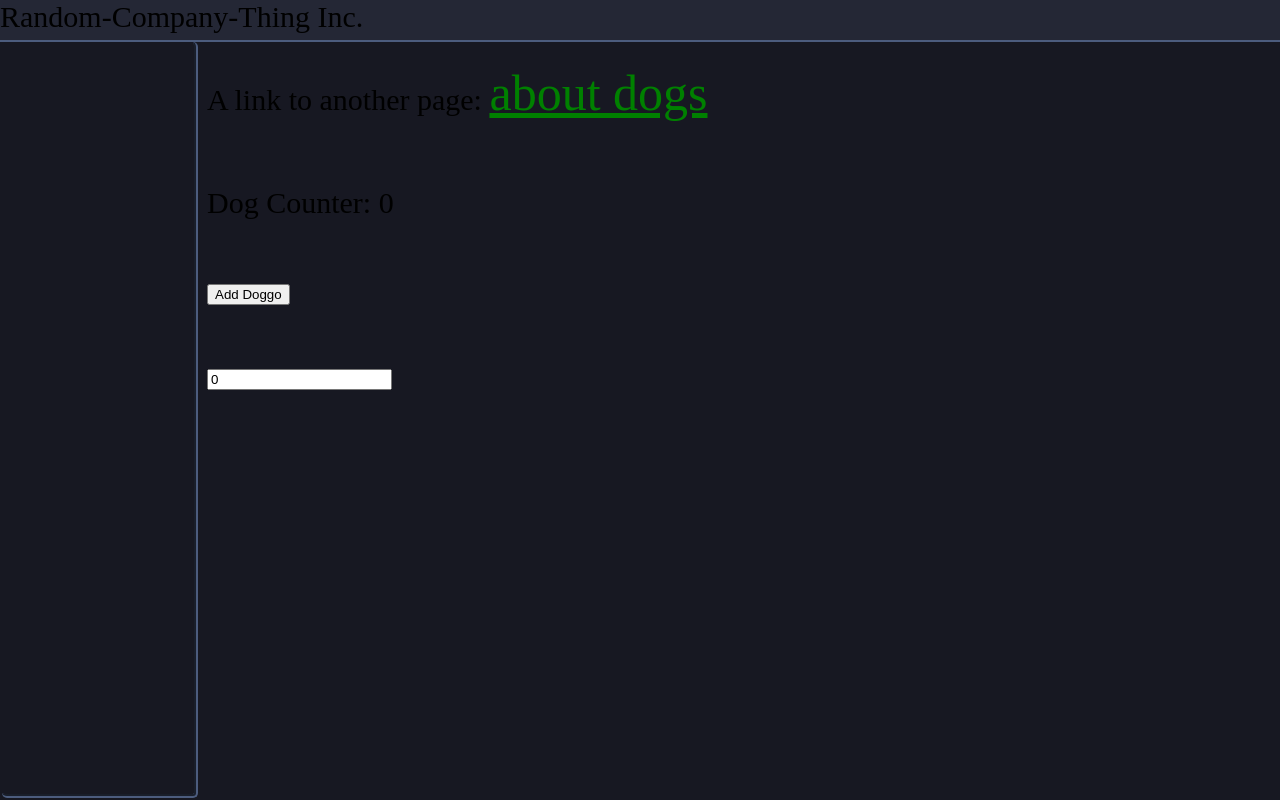
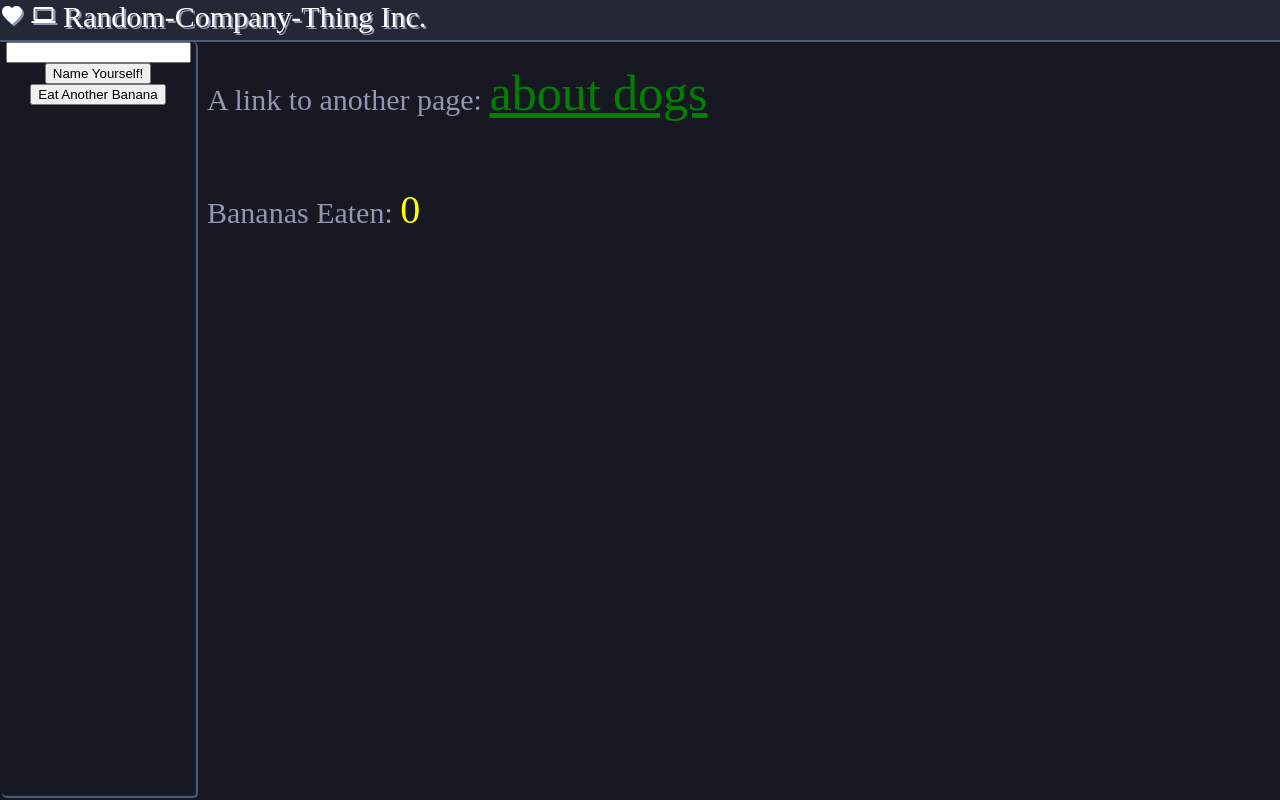
Before and after one commit to xSmokeAndMirrorsx/WebDevStarterPack, a plain HTML site: page index.html in a window 1280 px wide. Drawn offline with Linux system fonts and the light colour scheme.

Commit message:
Added some icons, renamed some things and began adding elements meant to be changed by javscript

```diff
--- a/aesthetics.css
+++ b/aesthetics.css
@@ -10,6 +10,9 @@
     border-radius: 0px;
 
     background-color: rgb(36, 39, 53);
+
+    color: white;
+    text-shadow: 2px 2px rgb(145, 151, 177);
   }
   #ToolBar{
     width: 15%;
@@ -26,12 +29,16 @@
     border-color:#4c5c7e;
 
     margin: 2px;
+
+    text-align: center;
   }
   .Content{
     margin-left: 15%;
     margin-top: 5%;
 
     padding-left: 15px;
+
+    color: rgb(145, 151, 177);
   }
   a {
     color: green;
--- a/index.html
+++ b/index.html
@@ -3,39 +3,43 @@
     <title>Website Title!</title>
 
     <link rel="stylesheet" href="aesthetics.css">
+    <meta name="viewport" content="width=device-width, initial-scale=1">
+    <link rel="stylesheet" href="https://fonts.googleapis.com/icon?family=Material+Icons">
 
     <script>
-      function addDog() {
-        let dogCounter = document.querySelector(".dog-counter").innerText;
-        dogCounter = parseInt(dogCounter, 10);
-        document.querySelector(".dog-counter").innerText = dogCounter + 1;
+      function addBanana() {
+        let bananaCounter = document.querySelector(".banana-counter").innerText;
+        bananaCounter = parseInt(bananaCounter, 10);
+        document.querySelector(".banana-counter").innerText = bananaCounter + 1;
       }
 
-      function updateDog() {
-        let dogEntry = document.querySelector("#dog-entry").value;
-        document.querySelector(".dog-counter").innerText = dogEntry;
-      }
 
     </script>
 
   </head>
   <body>
-    <div id=SiteHeader>Random-Company-Thing Inc.</div>
+    <div id=SiteHeader>
+      <i style="display:inline;" class="material-icons">favorite</i>
+      <i style="display:inline;" class="material-icons">computer</i>
+      Random-Company-Thing Inc.
+    </div>
 
-    <div id=ToolBar></div>
+    <div id=ToolBar>
+      <div>
+        <input type="text" id="Username">
+        <button onclick="updateName()">Name Yourself!</button>
+      </div>
+
+      <div>
+        <button onclick="addBanana()">Eat Another Banana</button>
+      </div>
+
+    </div>
 
     <div class=Content>A link to another page: <a href="dog.html">about dogs</a></div>
 
     <div class=Content>
-      Dog Counter: <span class="dog-counter">0</span>
-    </div>
-
-    <div class=Content>
-      <button onclick="addDog()">Add Doggo</button>
-    </div>
-
-    <div class=Content>
-      <input type="text" id="dog-entry" value="0" onchange="updateDog()"/>
+      Bananas Eaten: <span style="font-size:40px; color:yellow;" class="banana-counter">0</span>
     </div>
 
   </body>
```
